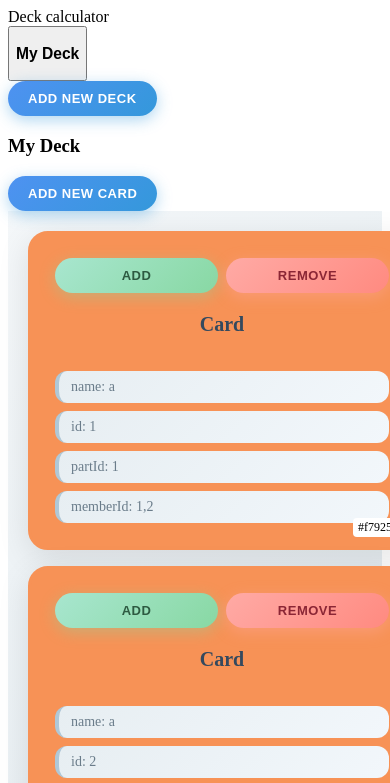
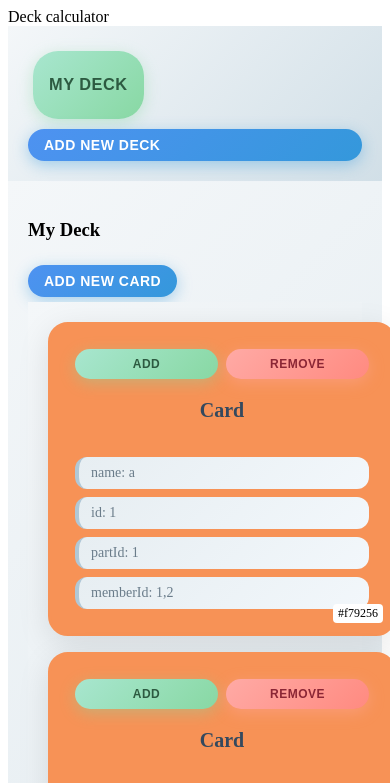
Before and after one commit to connorjones303/deck-analysis, a plain HTML site: page index.html in a window 390 px wide. Shown: the top 783 px of the page. Drawn offline with Linux system fonts and the light colour scheme.

Commit message:
change styling on new decks

```diff
--- a/app.js
+++ b/app.js
@@ -28,6 +28,7 @@ const handleNewUniqueCard = (activeDeck) => {
 
 const handleActiveSelectActiveDeck = (deckId) => {
   setState({ activeDeckId: deckId });
+  console.log('here at id ', deckId)
 };
 
 const handleNewDeck = () => {
@@ -72,4 +73,3 @@ function renderApp() {
 
 // Initial render
 renderApp();
-console.log('init render app');
--- a/components.js
+++ b/components.js
@@ -93,16 +93,14 @@ export const ButtonRow = function (tag, props, children = []) {
  */
 export const DeckContainer = function (tag, props, children = []) {
   const { decks, handleActiveDeckSelection, handleNewDeck, ...otherProps } = props;
-  console.log('decks that container uses ', decks)
 
   return node(tag, { class: 'deck-container', ...otherProps }, [
     ...children,
     node('div', { class: 'decks' },
       Object.values(decks).map((deck, i) => {
-        console.log(deck.id)
         return (node('button', {
           key: `deck-${deck.id}`,
-          class: 'deck-select-button',
+          class: 'deck-select-button card-button',
           onClick: () => handleActiveDeckSelection(deck.id)
         }, [
           node('h3', {}, [deck.name])
@@ -112,7 +110,7 @@ export const DeckContainer = function (tag, props, children = []) {
     ),
     Button('button', {
       onClick: handleNewDeck, // Calls the function to create a new deck
-      class: 'card-button add-new-button'
+      class: 'add-new-button'
     }, ['Add New Deck'])
   ]);
 };
--- a/styles.css
+++ b/styles.css
@@ -69,31 +69,60 @@
     transition: all 0.2s ease;
 }
 
-/* Optional: Add some responsive behavior */
-@media (max-width: 768px) {
-    .cards-container {
+/* Deck Container */
+.deck-container {
+    display: flex;
     flex-direction: column;
-        align-items: center;
-        padding: 20px;
-        gap: 16px;
+    gap: 5px;
+    padding: 5px;
+    background: linear-gradient(135deg, #f4f7f9 0%, #d1dfe7 100%); /* Softer gradient */
 }
 
-    .card {
-        width: 100%;
-        max-width: 350px;
-        min-width: 280px;
+/* Deck Button */
+.deck-select-button {
+    background: linear-gradient(135deg, #a8e6cf 0%, #88d8a3 100%);
+    color: #2d5a41;
+    padding: 12px 24px;
+    border: none;
+    border-radius: 25px;
+    font-size: 16px;
+    font-weight: 600;
+    text-transform: uppercase;
+    letter-spacing: 0.5px;
+    transition: all 0.3s ease;
+    cursor: pointer;
+    box-shadow: 0 4px 15px rgba(136, 216, 163, 0.4);
+    margin: 5px;
 }
 
-    .card-button-container {
-        gap: 8px;
+.deck-select-button:hover {
+    background: linear-gradient(135deg, #88d8a3 0%, #68c583 100%);
+    transform: translateY(-2px);
+    box-shadow: 0 6px 20px rgba(136, 216, 163, 0.6);
 }
 
-    .card-button {
-        font-size: 12px;
-        padding: 8px 16px;
-    }
+/* New Deck Button */
+.add-new-button {
+    display: flex;
+    background: linear-gradient(135deg, #4e92f1 0%, #3498db 100%);
+    color: #ffffff;
+    padding: 12px 24px;
+    border: none;
+    border-radius: 25px;
+    font-size: 16px;
+    font-weight: 600;
+    text-transform: uppercase;
+    letter-spacing: 0.5px;
+    transition: all 0.3s ease;
+    cursor: pointer;
+    box-shadow: 0 4px 15px rgba(52, 152, 219, 0.4);
 }
 
+.add-new-button:hover {
+    background: linear-gradient(135deg, #3498db 0%, #2980b9 100%);
+    transform: translateY(-2px);
+    box-shadow: 0 6px 20px rgba(52, 152, 219, 0.6);
+}
 
 /* Card Buttons */
 .card-button {
@@ -146,3 +175,38 @@
     transform: translateY(-2px);
     box-shadow: 0 6px 20px rgba(255, 170, 165, 0.6);
 }
+
+/* Optional: Add some responsive behavior */
+@media (max-width: 768px) {
+    .cards-container {
+        flex-direction: column;
+        align-items: center;
+        padding: 20px;
+        gap: 16px;
+    }
+
+    .card {
+        width: 100%;
+        max-width: 350px;
+        min-width: 280px;
+    }
+
+    .card-button-container {
+        gap: 8px;
+    }
+
+    .card-button {
+        font-size: 12px;
+        padding: 8px 16px;
+    }
+
+    .deck-container {
+        padding: 20px;
+    }
+
+    .deck-select-button,
+    .add-new-button {
+        font-size: 14px;
+        padding: 8px 16px;
+    }
+}
```
Lines whose indentation alone changed are shown as unchanged.
